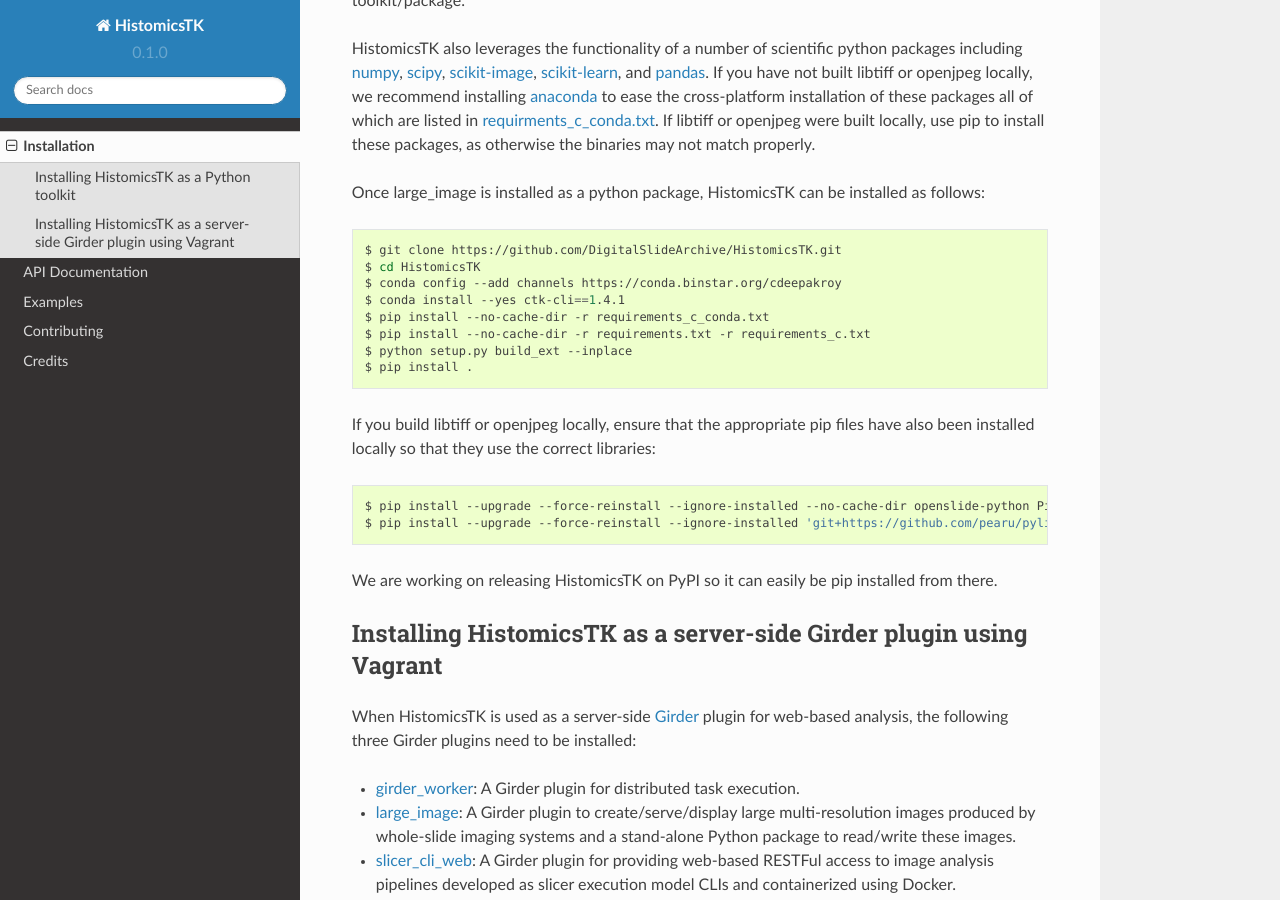
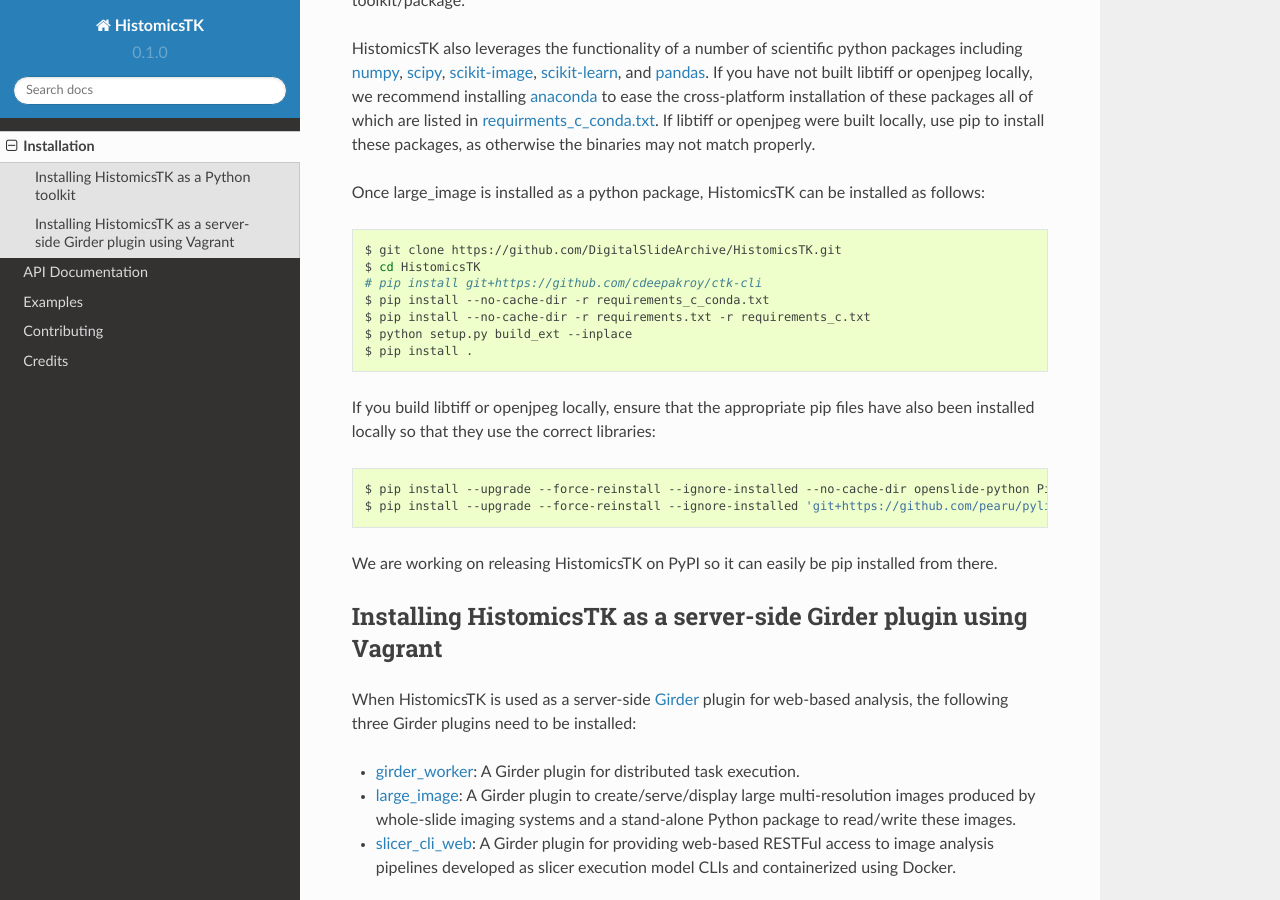
Before and after one commit to DigitalSlideArchive/HistomicsTK, a Sphinx documentation site: the page built from docs/installation.rst, in a window 1280 px wide and 900 px high, scrolled down 371 px. Built offline with Sphinx 7.4.7 and the Read the Docs theme 2.0.0, drawn with Linux system fonts in a browser that asks for light colours; pages that are not in the unit, such as notebooks, are missing from menus.

Commit message:
Install ctk-cli from github, not conda.
Conda binstar is sometimes flaky, so install from ctk-cli github instead.

```diff
--- a/docs/installation.rst
+++ b/docs/installation.rst
@@ -30,8 +30,7 @@
 
     $ git clone https://github.com/DigitalSlideArchive/HistomicsTK.git
     $ cd HistomicsTK
-    $ conda config --add channels https://conda.binstar.org/cdeepakroy
-    $ conda install --yes ctk-cli==1.4.1
+    # pip install git+https://github.com/cdeepakroy/ctk-cli
     $ pip install --no-cache-dir -r requirements_c_conda.txt
     $ pip install --no-cache-dir -r requirements.txt -r requirements_c.txt
     $ python setup.py build_ext --inplace
```
Also changed, not shown: .travis.yml, 2 other files.
